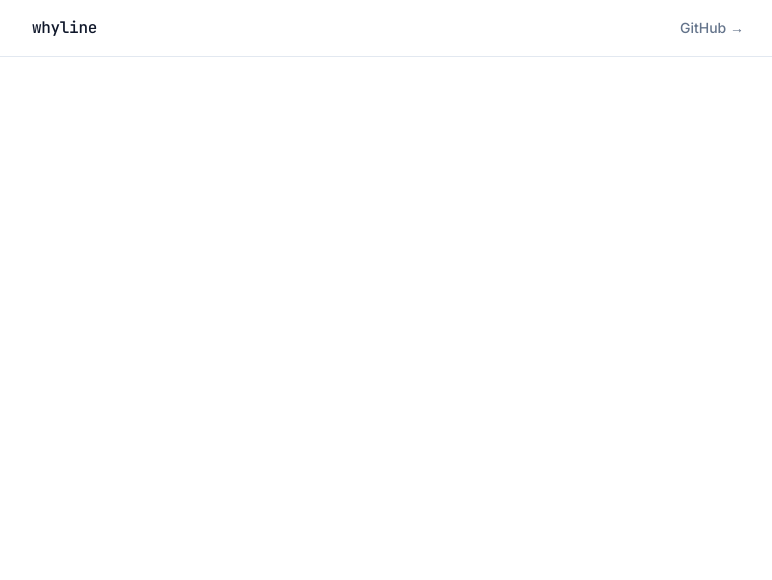
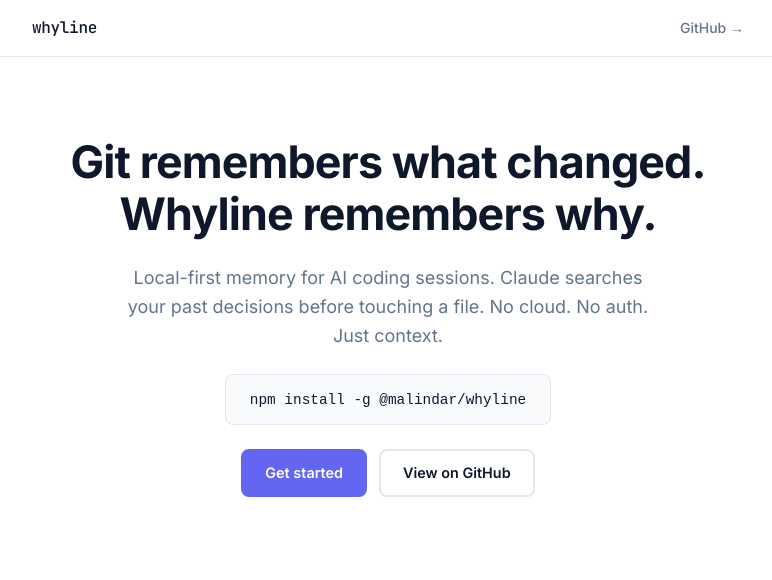
Before and after one commit to malinda1986/whyline, a website: page docs/index.html in a window 1280 px wide. Shown: the whole page, without its empty margins (252-1024 px from the left). Drawn offline with Linux system fonts and the light colour scheme.

Commit message:
feat: add hero section

```diff
--- a/docs/index.html
+++ b/docs/index.html
@@ -19,7 +19,19 @@
   </div>
 </header>
 
-<!-- sections go here -->
+<section class="hero">
+  <div class="container hero__inner">
+    <h1>Git remembers what changed.<br>Whyline remembers why.</h1>
+    <p class="hero__sub">Local-first memory for AI coding sessions. Claude searches your past decisions before touching a file. No cloud. No auth. Just context.</p>
+    <pre class="hero__install"><code>npm install -g @malindar/whyline</code></pre>
+    <div class="hero__ctas">
+      <a class="btn btn--primary" href="#quickstart">Get started</a>
+      <a class="btn btn--outline" href="https://github.com/malinda1986/whyline" target="_blank" rel="noopener">View on GitHub</a>
+    </div>
+  </div>
+</section>
+
+<!-- remaining sections -->
 
 </body>
 </html>
--- a/docs/style.css
+++ b/docs/style.css
@@ -72,3 +72,57 @@
   color: var(--color-text-secondary);
 }
 .nav__github:hover { color: var(--color-accent); }
+
+/* ── Hero ── */
+.hero {
+  padding: 80px 0;
+  text-align: center;
+}
+.hero__inner { display: flex; flex-direction: column; align-items: center; gap: 24px; }
+.hero__sub {
+  font-size: 1.125rem;
+  max-width: 540px;
+  color: var(--color-text-secondary);
+  margin: 0;
+}
+.hero__install {
+  background: var(--color-code-bg);
+  border: 1px solid var(--color-border);
+  border-radius: var(--radius);
+  padding: 12px 24px;
+  font-family: var(--font-mono);
+  font-size: 0.9rem;
+  color: var(--color-text);
+  display: inline-block;
+}
+.hero__ctas { display: flex; gap: 12px; flex-wrap: wrap; justify-content: center; }
+
+/* ── Buttons ── */
+.btn {
+  display: inline-block;
+  padding: 10px 22px;
+  border-radius: var(--radius);
+  font-weight: 600;
+  font-size: 0.9rem;
+  cursor: pointer;
+  transition: background 0.15s, color 0.15s, border-color 0.15s;
+}
+.btn--primary {
+  background: var(--color-accent);
+  color: #fff;
+  border: 2px solid var(--color-accent);
+}
+.btn--primary:hover {
+  background: var(--color-accent-hover);
+  border-color: var(--color-accent-hover);
+  color: #fff;
+}
+.btn--outline {
+  background: transparent;
+  color: var(--color-text);
+  border: 2px solid var(--color-border);
+}
+.btn--outline:hover {
+  border-color: var(--color-accent);
+  color: var(--color-accent);
+}
```
